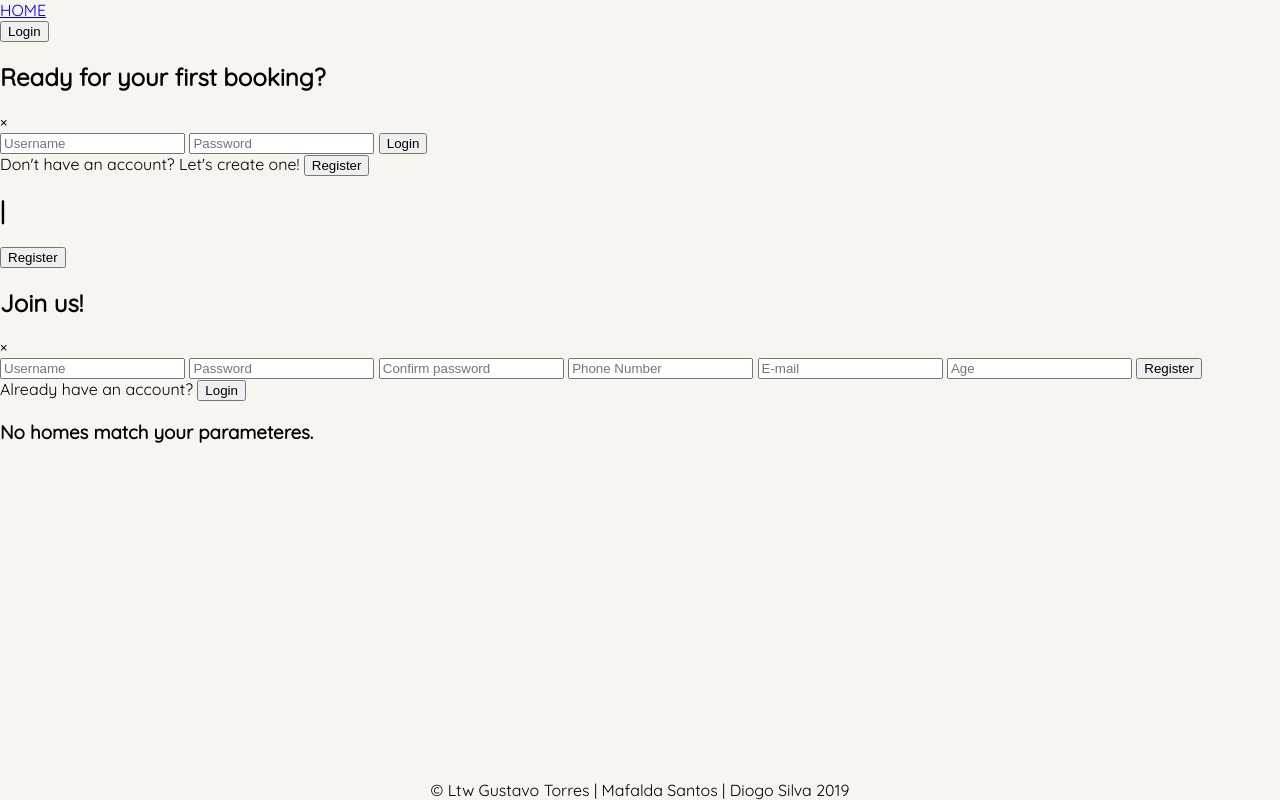
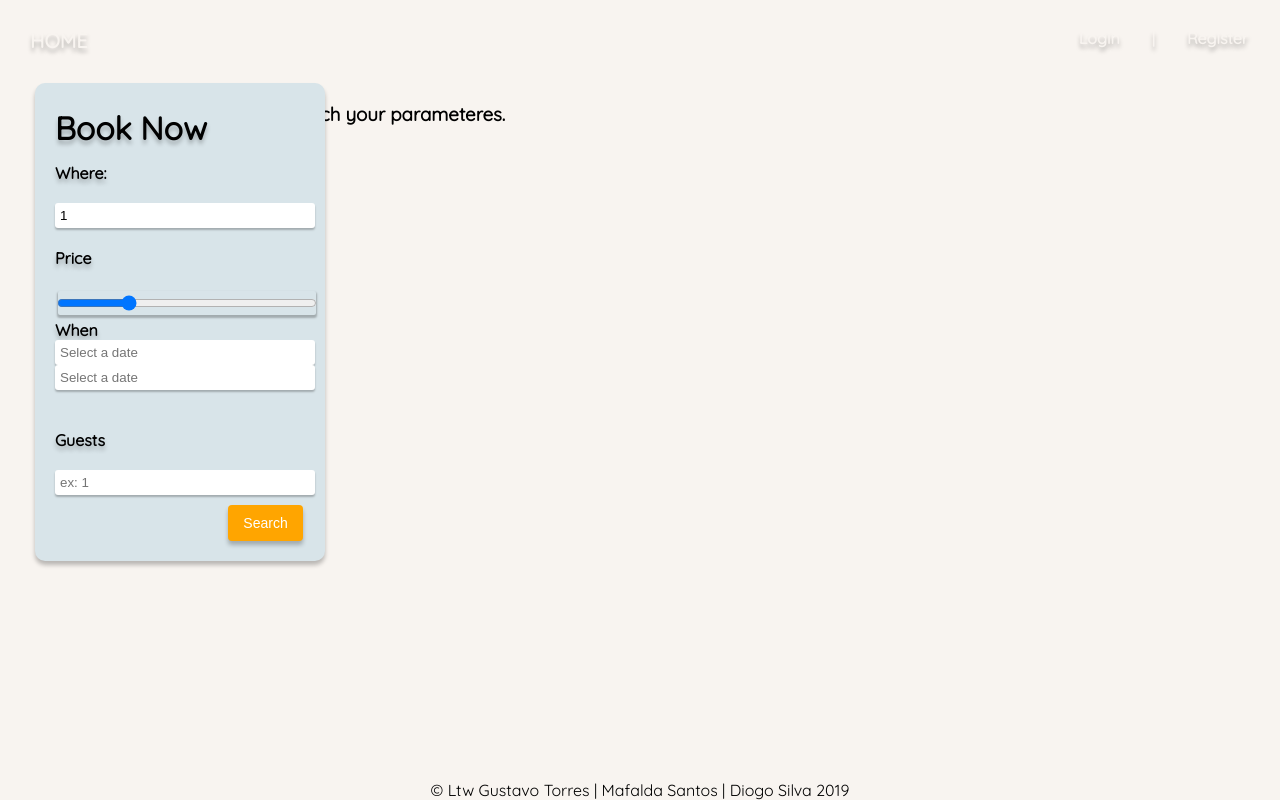
Before and after one commit to gmtorres/MIEIC_19_20_LTW, a PHP site: page /pages/search.php?Destiny=1 in a window 1280 px wide. Run offline with PHP 8.4, Linux system fonts and the light colour scheme; data comes from the database, SQL or seed files in the repository; both versions use the stored data as it was after the commit.

Commit message:
Search function

```diff
--- a/actions/search.php
+++ b/actions/search.php
@@ -2,26 +2,39 @@
 
     function search(){
         $db = new PDO('sqlite:../database.db');
+        $query = null;
 
-        $query = 'Select Place.placeId as id, Place.title, Place.city, Place.maxGuests as maxGuests,
-                    IFNULL(avg(comment.classification),\'No Reviews yet\') as class, place.placeDescription, startDate, endDate
-                        from place LEFT JOIN Comment
+        $query1 = 'Select Place.placeId as id,Place.title, Place.city,Place.maxGuests as maxGuests,
+                IFNULL(avg(comment.classification),\'No Reviews yet\') as class,place.placeDescription
+                from place
+                LEFT JOIN Comment
                     on Place.placeid = comment.placeid
                 Left Join Available_Dates
                     on place.placeId  = Available_Dates.placeId
-                        where Place.city = :city
-                        and julianday(Available_Dates.startDate) <= julianday(:startDate)
-                        and julianday(Available_Dates.endDate) > julianday(:startDate)
-                        and maxGuests >= :guests
-                        group by place.placeId
-                    ';
+                where
+                    Place.city = :city and maxGuests >= :guests group by place.placeId';
 
         $query2 = 'Select placeId as PlaceId2,
                     sum(max(0,julianday(min(endDate, :endDate)) - julianday(max(startDate,:startDate)))*price) as rentPrice,
                     sum(max(0,julianday(min(endDate, :endDate)) - julianday(max(startDate,:startDate)))) as totalDays
                     from Available_Dates where endDate > :startDate
                     and startDate < :endDate
-                    order by placeId';
+                    group by placeId';
+
+        $query3='Select Place.placeId as id,Place.title, Place.city,Place.maxGuests as maxGuests,
+                IFNULL(avg(comment.classification),\'No Reviews yet\') as class,place.placeDescription
+                from place
+                LEFT JOIN Comment
+                    on Place.placeid = comment.placeid
+                Left Join Available_Dates
+                    on place.placeId  = Available_Dates.placeId
+                where
+                    Place.city = :city and maxGuests >= :guests
+                    and julianday(Available_Dates.startDate) <= julianday(:startDate)
+                    and julianday(Available_Dates.endDate) > julianday(:endDate)
+                    group by place.placeId';
+
+        $query = $query1;
 
         $city = $_GET['Destiny'];
         $guests = 1;
@@ -35,15 +48,18 @@
 
         if(!empty($_GET['startDate']) && isset($_GET['startDate'])){
             $startDate = $_GET['startDate'];
+            $endDate = date('Y-m-d', strtotime($startDate . ' + 1 days'));
+            $query = 'Select * from ( ' . $query . ' ) INNER JOIN ( ' . $query2 .
+                ' ) on PlaceId2 = id where rentPrice <= :maxRent and totalDays = (julianday(:endDate) - julianday(:startDate))  ';
             if(!empty($_GET['endDate']) && isset($_GET['endDate'])){
                 $endDate = $_GET['endDate'];
-                $query = 'Select * from (' . $query . ') INNER JOIN (' . $query2 .
-                ') where rentPrice <= :maxRent and totalDays = (julianday(:endDate) - julianday(:startDate))  ';
-
                 if(!empty($_GET['PriceRange']) && isset($_GET['PriceRange'])){
                     $maxPrice = $_GET['PriceRange'];
+                }else{
+                    $maxPrice = 10000;
                 }
-
+            }else{
+                $query=$query3;
             }
         }
 
@@ -52,17 +68,19 @@
         //echo($query);
 
         //$query = $query . 'limit 20';
-
+        $city = $_GET['Destiny'];
 
         $stmt = $db->prepare($query);
-        $stmt->bindParam(':city', $city);
+        $stmt->bindParam(':city', $city,PDO::PARAM_STR);
         $stmt->bindParam(':guests', $guests);
+        if(!empty($_GET['startDate']) && isset($_GET['startDate'])){
             $stmt->bindParam(':startDate', $startDate);
+            $stmt->bindParam(':endDate', $endDate);
             if(!empty($_GET['endDate']) && isset($_GET['endDate'])){
-            $stmt->bindParam(':endDate', $endDate);
-        }
                 if(!empty($_GET['PriceRange']) && isset($_GET['PriceRange'])){
                     $stmt->bindParam(':maxRent', $maxPrice,PDO::PARAM_INT);
+                }
+            }
         }
 
 
@@ -73,28 +91,49 @@
 
         //print_r($places);
 
+        return $places;
 
 
+
+    }
+
+    function displaySearch($places){
+        ?>
+            <section id='searchSection'>
+        <?php
         if(count($places) == 0){
             ?>
             <h3> No homes match your parameteres. </h3>
             <?php
         }
-
         foreach($places as $place){
             ?>
-                <div id='Search '>
                 <a href="./house.php?id=<?= $place['id']?>" >
-                            <h3> <?= $place['title']?> </h3>
-                            <h4> <?= $place['class']?> </h4>
-                            <h4> <?= $place['rentPrice']?> € </h4>
-                            <h4> <?= $place['city']?> </h4>
-                            <h5> <?= $place['placeDescription']?> </h5>
+                    <div class='searchplace'><?php
+                        $images = getPlaceImages($place['id']);
+                        displayPlaceImage($images);?>
+                        <div class='userPlaceInfo'>
+                            <h2> <?= $place['title']?> </h2>
+                            <h3>
+                            <?php
+                                if($place['class'] != 'No Reviews yet'){
+                            ?>
+                                Classification
+                            <?php
+                                }
+                            ?>
+                            <?= $place['class']?> </h3>
+                            <h3> <?= $place['city']?> </h3>
+                            <p> <?= $place['placeDescription']?> </p>
+                            <?php if(isset($place['rentPrice'])){ ?><h4> <?= $place['rentPrice']?> € </h4> <?php } ?>
+                        </div>
+                    </div>
                 </a>
-                </div>
+            <?php
+        }
+        ?>
+            </section>
         <?php
     }
 
-    }
-
 ?>
--- /dev/null
+++ b/css/search.css
@@ -0,0 +1,156 @@
+#pageContent{
+
+    display: grid;
+    grid-template-columns: 15% auto;
+}
+
+#content-wrap{
+    padding-bottom: 0px;
+}
+
+#booking{
+    grid-column-start: 1;
+    grid-column-end: 2;
+    grid-row-start: 1;
+    grid-row-end: 2;
+    align-content: center;
+}
+
+
+
+#booking {
+    text-shadow: 0px 4px 4px rgba(0, 0, 0, 0.25);
+    display: block;
+    padding: 10px 20px;
+    position: relative;
+    left: 35px;
+    background: rgb(216, 228, 233);
+    box-shadow: 0px 4px 4px rgba(0, 0, 0, 0.25);
+    border-radius: 10px;
+    float: left;
+    width: 30%;
+    max-width: 300px;
+    min-width: 250px;
+}
+
+#booking h1 {
+   margin-left: 0;
+}
+
+h1 {
+    margin: 15px;
+}
+
+#booking input[type=date] {
+    float: left;
+    width: 50%;
+}
+
+
+#booking input[type=submit] {
+    background-color:orange;
+    color: white;
+    padding: 10px 15px;
+    width: 30%;
+    border: none;
+    border-radius: 4px;
+    cursor: pointer;
+    float:right;
+    font-size: 14px;
+    box-shadow: 0px 4px 4px rgba(0, 0, 0, 0.25);
+    margin: 10px 2px;
+}
+
+#booking input[type=submit]:hover {
+    background-color: rgb(250, 226, 201);
+}
+
+#booking label {
+    font-weight: bold;
+    font-size: 16px;
+}
+
+#booking input {
+    padding: 5px 5px;
+    width: 100%;
+    border-radius: 3px;
+    border: none;
+    box-shadow: 0px 2px 2px rgba(0, 0, 0, 0.25);
+}
+
+
+#searchSection{
+
+    grid-column-start: 2;
+    grid-column-end: 3;
+    grid-row-start: 1;
+    grid-row-end: 2;
+
+
+}
+
+#searchSection a {
+    text-decoration: none;
+    color:black;
+}
+
+
+
+.searchplace  {
+    display: flex;
+    flex-direction: row;
+    margin: 20px 10%;
+    border-bottom: orange solid 2px;
+    border-top: transparent solid 2px;
+    border-left: transparent solid 2px;
+    border-right: transparent solid 2px;
+    border-radius: 0px;
+    transition-duration: 0.5s;
+
+
+}
+
+.searchplace:hover {
+    transition-duration: 0.5s;
+    background-color: white;
+    border: orange solid 2px;
+    border-radius: 5px;
+}
+
+
+.searchplace  img {
+    object-fit: cover;
+    width: 100%;
+    border-radius: 5px;
+    margin: 10px;
+    height: 200px
+}
+
+.searchplace  .placeImage {
+    margin: auto 0px;
+    width: 30%;
+    min-width: 400px;
+    max-width: 400px;
+    margin-right: 20px;
+}
+
+
+.searchplace .userPlaceInfo *{
+    text-decoration: none;
+    color: black;
+}
+
+.userPlaceInfo h2 {
+    margin-top: 0px;
+}
+
+.userPlaceInfo h3 {
+    margin: 7px 0px;
+}
+.userPlaceInfo p {
+    display: -webkit-box;
+    -webkit-line-clamp: 3;
+    -webkit-box-orient: vertical;
+    overflow: hidden;
+    text-overflow: ellipsis;
+}
--- a/pages/search.php
+++ b/pages/search.php
@@ -4,9 +4,13 @@
     include_once ('../templates/footer.php');
     include_once ('../actions/search.php');
 
-    draw_headerArgs([],[]);
+    draw_headerArgs(["../css/header.css","../css/calendar.css","../css/search.css"],[]);
 
-    search();
+    drawSearchForm();
+
+    $places = search();
+
+    displaySearch($places);
 
     draw_footer();
 
--- a/templates/header.php
+++ b/templates/header.php
@@ -119,5 +119,39 @@ function draw_header()
     <?php
 
     }
+    function drawSearchForm(){
+        $Destiny = null; if(isset($_GET['Destiny']) && !empty($_GET['Destiny'])) $Destiny = $_GET['Destiny'];
+        $startDate = null; if(isset($_GET['startDate']) && !empty($_GET['startDate'])) $startDate = $_GET['startDate'];
+        $endDate = null; if(isset($_GET['endDate']) && !empty($_GET['endDate'])) $endDate = $_GET['endDate'];
+        $PriceRange = null; if(isset($_GET['PriceRange']) && !empty($_GET['PriceRange'])) $PriceRange = $_GET['PriceRange'];
+        $guests = null; if(isset($_GET['guests']) && !empty($_GET['guests'])) $guests = $_GET['guests'];
+        ?>
+        <div id = booking>
+            <form method="get" action="../pages/search.php">
+                    <h1>Book Now</h1>
+                    <label>Where:
+                        <br><br> <input type = "text" name = "Destiny" required = "required" placeholder="ex: Porto" value=<?=$Destiny?>>
+                    </label>
+                    <br><br>
+                    <label>Price
+                        <br><br> <input type="range" name = 'PriceRange' min="0" max="2000" value="500" class="slider" id="PriceRange" value=<?=$PriceRange?>>
+                    </label>
+                    <br>
+                    <label>When
+                        <myDatePicker id = 'dates' allowOverlaps='true' calcultatePrice='false' startDate='<?=$startDate?>' endDate='<?=$endDate?>'></myDatePicker>
+                        <script type="text/javascript" src='../js/calendar.js'> </script>
+                        <script>
+                            createAllCalendars();</script>
+                        <span class="error" aria-live="polite"></span>
+                    </label>
+                    <br><br>
+                    <label>Guests
+                        <br><br> <input type = "text" name = "guests" placeholder="ex: 1" value=<?=$guests?>>
+                    </label>
+                    <input type="submit" value="Search">
+                </form>
+            </div>
+            <?php
+    }
 
-    ?>
+?>
```
Also changed, not shown: actions/getUserInfo.php (+4 -4 lines), js/calendar.js (+20 -0 lines), pages/homePage.php (+3 -27 lines), database.db. Lines whose indentation alone changed are shown as unchanged.
